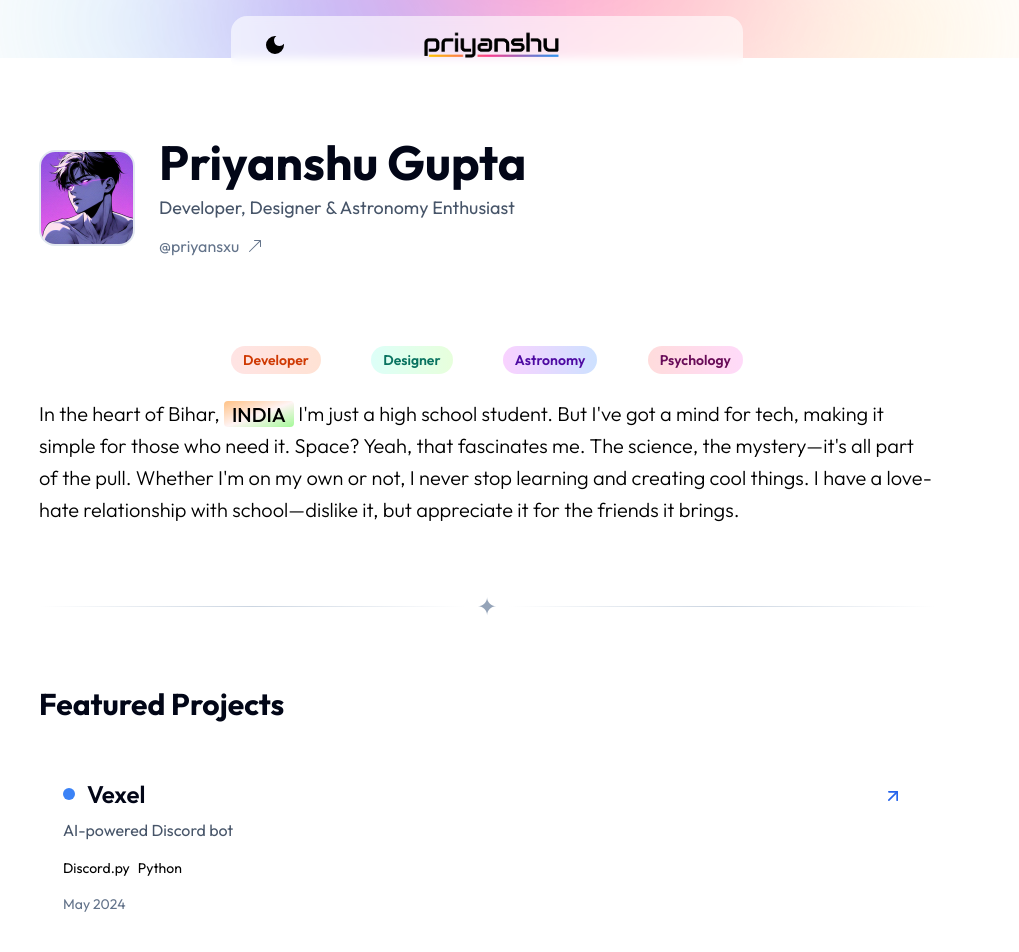
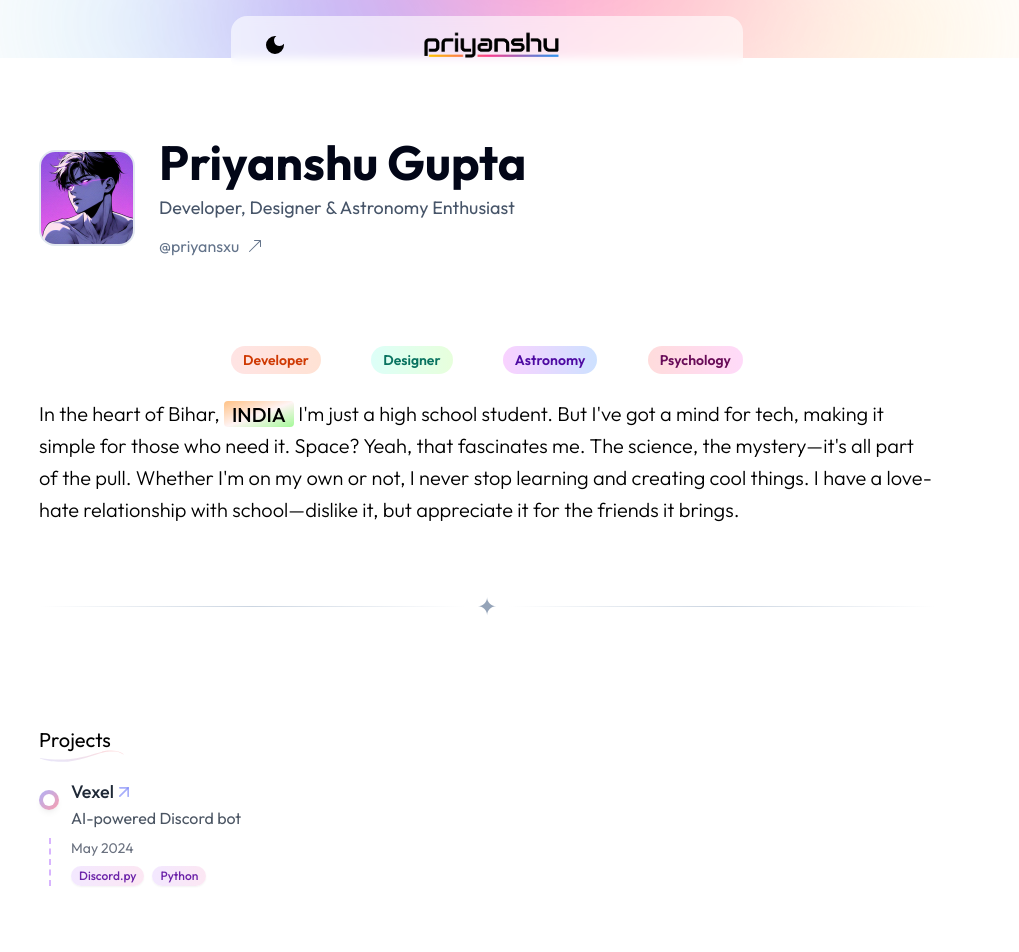
Before and after one commit to Priyansxu/Portfolio, a Next.js app: page / in a window 1280 px wide. Shown: the top 952 px of the page, without its empty margins (153-1172 px from the left). Built offline with nearby package versions, Linux system fonts and the light colour scheme.

Commit message:
Update Projects.js

```diff
--- a/components/Projects.js
+++ b/components/Projects.js
@@ -1,4 +1,6 @@
-import { FiArrowUpRight } from "react-icons/fi"
+import Image from "next/image";
+import swirl from "../public/Assets/swirl-gradient.svg";
+import { FiArrowUpRight } from "react-icons/fi";
 
 const Data = [
   {
@@ -6,51 +8,76 @@ const Data = [
     subtitle: "AI-powered Discord bot",
     date: "May 2024",
     tags: ["Discord.py", "Python"],
-    link: "https://vexel.vercel.app",
-  },
-]
+    link: "https://vexel.vercel.app"
+  }
+];
 
 export default function Projects() {
   return (
-    <section className="mt-12 sm:mt-16">
-      <h2 className="text-2xl sm:text-3xl font-bold text-slate-950 dark:text-white mb-8">Featured Projects</h2>
+    <div>
+      <div className="relative">
+        <h1 className="mt-10 text-black dark:text-white font-semiBold text-lg sm:text-xl inline-block">
+          Projects
+        </h1>
 
-      <div className="space-y-6">
-        {Data.map((item, index) => (
-          <div key={index} className="card-base p-6">
-            <div className="flex items-start justify-between gap-4">
-              <div className="flex-1">
-                <div className="flex items-center gap-3 mb-2">
-                  <div className="w-3 h-3 bg-blue-500 rounded-full flex-shrink-0"></div>
-                  <h3 className="text-xl sm:text-2xl font-semibold text-slate-950 dark:text-white">{item.title}</h3>
-                </div>
+        <div className="absolute -translate-y-3 -translate-x-2 left-0">
+          <Image
+            src={swirl}
+            alt="swirl"
+            width={100}
+            height={48}
+            priority
+          />
+        </div>
+      </div>
 
-                <p className="text-sm sm:text-base text-slate-600 dark:text-slate-400 mb-4">{item.subtitle}</p>
+      {Data.map((item, index) => (
+        <div key={index} className="mt-4 mb-8 relative">
+          <div className="flex items-center mb-2">
+            <div className="w-5 h-5 bg-gradient-to-br from-indigo-500 to-rose-500 rounded-full flex items-center justify-center shadow-md opacity-50 dark:opacity-80">
+              <div className="w-3 h-3 bg-white rounded-full"></div>
+            </div>
 
-                <div className="flex flex-wrap gap-2 mb-4">
-                  {item.tags.map((tag, idx) => (
-                    <span key={idx} className="tag text-xs sm:text-sm">
-                      {tag}
-                    </span>
-                  ))}
-                </div>
+            <div className="ml-3 translate-y-2 mb-2">
+              <div className="relative flex items-center">
+                <h3 className="text-base sm:text-lg font-medium text-gray-800 dark:text-gray-100">
+                  {item.title}
+                </h3>
 
-                <p className="text-xs sm:text-sm text-slate-500 dark:text-slate-500">{item.date}</p>
+                <a
+                  href={item.link}
+                  target="_blank"
+                  className="text-indigo-400/70 hover:text-indigo-700"
+                  aria-label={`Link to ${item.title} project`}
+                >
+                  <FiArrowUpRight className="w-5 h-5" />
+                </a>
               </div>
 
-              <a
-                href={item.link}
-                target="_blank"
-                className="flex-shrink-0 p-2 text-blue-600 dark:text-blue-400 hover:bg-blue-100 dark:hover:bg-blue-900/30 rounded-lg transition-colors"
-                aria-label={`Link to ${item.title}`}
-                rel="noreferrer"
-              >
-                <FiArrowUpRight className="w-5 h-5" />
-              </a>
+              <p className="text-sm sm:text-base text-gray-600 dark:text-gray-300">
+                {item.subtitle}
+              </p>
             </div>
           </div>
-        ))}
-      </div>
-    </section>
-  )
+
+          <div className="ml-[10px] pl-5 border-l-2 border-dashed border-purple-300">
+            <p className="text-xs sm:text-sm text-gray-500 dark:text-gray-400 mb-2">
+              {item.date}
+            </p>
+
+            <div className="flex flex-wrap gap-2 mb-2">
+              {item.tags.map((tag, tagIndex) => (
+                <span
+                  key={tagIndex}
+                  className="px-2 py-0.5 bg-gradient-to-r from-purple-100 to-pink-100 text-purple-800 text-[10px] sm:text-xs font-medium rounded-full shadow-sm"
+                >
+                  {tag}
+                </span>
+              ))}
+            </div>
+          </div>
+        </div>
+      ))}
+    </div>
+  );
 }
```
